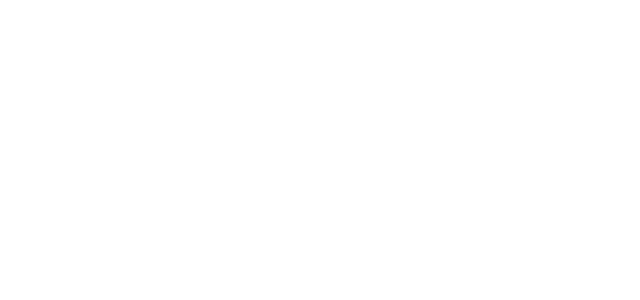
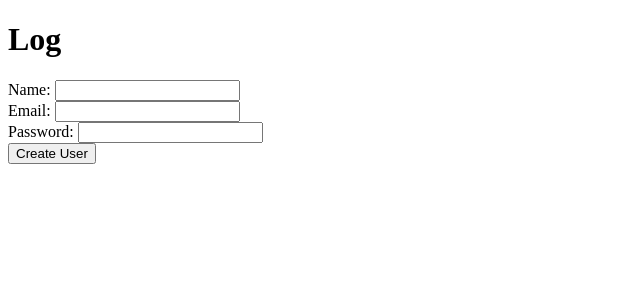
Before and after one commit to joaco1111/gestor_de_gastos, a React (Vite) app in the folder client/: page /log in a window 1280 px wide. Before the commit this address had no page. Shown: the top 300 px of the page, without its empty margins (0-640 px from the left). Built offline with nearby package versions, Linux system fonts and the light colour scheme.

Commit message:
first commit

```diff
--- a/client/src/App.jsx
+++ b/client/src/App.jsx
@@ -1,4 +1,4 @@
-import { Collaboration, Form, Home, Landing } from './views'
+import { Collaboration, Loggin, Log, Home, Landing } from './views'
 import { Route, Routes } from 'react-router-dom'
 
 function App() {
@@ -6,7 +6,8 @@ function App() {
         <div>
             <Routes>
                 <Route path='/collaboration' element={<Collaboration />}/>
-                <Route path='/loggin' element={<Form />}/>
+                <Route path='/loggin' element={<Loggin />}/>
+                <Route path='/log' element={<Log />}/>
                 <Route path='/home' element={<Home />}/>
                 <Route path='/' element={<Landing />}/>
             </Routes>
--- /dev/null
+++ b/client/src/utils.js
@@ -0,0 +1,26 @@
+const validate = (form, setErrors, errors) => {
+    if(/^[A-Za-zñÑ\s]*$/.test(form.name)) {
+        setErrors((errors) => ({ ...errors, name: '' }));
+    } else {
+        setErrors((errors) => ({ ...errors, name: 'Error en el nombre' }));
+    }
+    if(!form.name) setErrors((errors) => ({ ...errors, name: '' }));
+
+
+    if(/^(([^<>()\[\]\\.,;:\s@”]+(\.[^<>()\[\]\\.,;:\s@”]+)*)|(“.+”))@((\[[0–9]{1,3}\.[0–9]{1,3}\.[0–9]{1,3}\.[0–9]{1,3}])|(([a-zA-Z\-0–9]+\.)+[a-zA-Z]{2,}))$/.test(form.email)) {
+        setErrors((errors) => ({ ...errors, email: ''}));
+    } else {
+        setErrors((errors) => ({ ...errors, email: 'Corre electrónico inválido'}));
+    }
+    if(!form.email) setErrors((errors) => ({ ...errors, email: '' }));
+
+
+    if(!/^(?=.*[a-zA-Z])(?=.*[0-9])(?=.*[\W_]).+$/.test(form.password) || form.password.length < 8) {
+        setErrors((errors) => ({ ...errors, password: 'La contraseña ingresada es insegura' }));
+    } else {
+        setErrors((errors) => ({ ...errors, password: '' }));
+    }
+    if(!form.password) setErrors((errors) => ({ ...errors, password: '' }));
+};
+
+export { validate };
--- a/client/src/views/Form/Form.jsx
+++ /dev/null
@@ -1,26 +0,0 @@
-import { Link } from 'react-router-dom'
-import { useState } from 'react'
-
-const Form = () => {
-    return(
-        <form>
-            <h1>Loggin</h1>
-            <div>
-                <label>Email: </label>
-                <input></input>
-            </div>
-            <div>
-                <label>Password: </label>
-                <input></input>
-            </div>
-            <button>Loggin</button>
-            <div>
-                <Link>¿Forgot password?</Link>
-                <br />
-                <Link>Log</Link>
-            </div>
-        </form>
-    )
-};
-
-export default Form;
--- /dev/null
+++ b/client/src/views/Log/Log.jsx
@@ -0,0 +1,47 @@
+import { useState } from 'react'
+import { validate } from '../../utils'
+
+const Log = () => {
+    const[form, setForm] = useState({
+        name: '',
+        email: '',
+        password: ''
+    });
+
+    const[errors, setErrors] = useState({
+        name: '',
+        email: '',
+        password: ''
+    });
+
+    const handleChange = (event) => {                                          //Con esta fn logro que el input sea un reflejo del estado
+        const property = event.target.name;
+        const value = event.target.value;
+        validate({ ...form, [property]: value }, setErrors, errors);           //Quiero validar los datos ingresados al form, cada vez que ocurra un cambio en los inputs(Por esto llamo la fn validate dentro de handleOnChange). A validate NO le paso como parámetro el estado inicial(form) sino el estado modificado{ ...form, [property]: value }, esto se hace para evitar un "delete" en los valores registrados de los inputs
+        setForm({ ...form, [property]: value });
+    };
+
+    return(
+        <form>
+            <h1>Log</h1>
+            <div>
+                <label>Name: </label>
+                <input type='text' value={form.name} onChange={handleChange} name='name'></input>
+                {errors.name && <span>{errors.name}</span>}
+            </div>
+            <div>
+                <label>Email: </label>
+                <input type='email' value={form.email} onChange={handleChange} name='email'></input>
+                {errors.email && <span>{errors.email}</span>}
+            </div>
+            <div>
+                <label>Password: </label>
+                <input type='password' value={form.password} onChange={handleChange} name='password'></input>
+                {errors.password && <span>{errors.password}</span>}
+            </div>
+            <button type='submit'>Create User</button>
+        </form>
+    )
+};
+
+export default Log;
--- /dev/null
+++ b/client/src/views/Loggin/Loggin.jsx
@@ -0,0 +1,50 @@
+import { Link } from 'react-router-dom'
+import { useState } from 'react'
+import { validate } from '../../utils'
+
+const Loggin = () => {
+    const[form, setForm] = useState({
+        email: '',
+        password: ''
+    });
+
+    const[errors, setErrors] = useState({
+        email: '',
+        password: ''
+    });
+
+    const handleChange = (event) => {                                          //Con esta fn logro que el input sea un reflejo del estado
+        const property = event.target.name;
+        const value = event.target.value;
+        validate({ ...form, [property]: value }, setErrors, errors);           //Quiero validar los datos ingresados al form, cada vez que ocurra un cambio en los inputs(Por esto llamo la fn validate dentro de handleOnChange). A validate NO le paso como parámetro el estado inicial(form) sino el estado modificado{ ...form, [property]: value }, esto se hace para evitar un "delete" en los valores registrados de los inputs
+        setForm({ ...form, [property]: value });
+    };
+
+    const handleSubmit = (event) => {
+        event.preventDefault();                                                //Para evitar que al hacer click en Loggin se recargue la página y se me borren los datos ingresados
+    };
+
+    return(
+        <form onSubmit={handleSubmit}>
+            <h1>Loggin</h1>
+            <div>
+                <label>Email: </label>
+                <input type='email' value={form.email} onChange={handleChange} name='email'></input>
+                {errors.email && <span>{errors.email}</span>}
+            </div>
+            <div>
+                <label>Password: </label>
+                <input type='password' value={form.password} onChange={handleChange} name='password'></input>
+                {errors.password && <span>{errors.password}</span>}
+            </div>
+            <button type='submit'>Loggin</button>
+            <div>
+                <Link>¿Forgot password?</Link>
+                <br />
+                <Link>Log</Link>
+            </div>
+        </form>
+    )
+};
+
+export default Loggin;
--- a/client/src/views/index.js
+++ b/client/src/views/index.js
@@ -1,6 +1,7 @@
-import Collaboration from './Collaboration/Collaboration';
-import Form from './Form/Form';
-import Home from './Home/Home';
-import Landing from './Landing/Landing';
+import Collaboration from './Collaboration/Collaboration'
+import Loggin from './Loggin/Loggin'
+import Log from './Log/Log'
+import Home from './Home/Home'
+import Landing from './Landing/Landing'
 
-export { Collaboration, Form, Home, Landing };
+export { Collaboration, Loggin, Log, Home, Landing };
```
Also changed, not shown: client/src/views/Log/Log.module.css (added), client/src/views/Loggin/Loggin.module.css (added).
